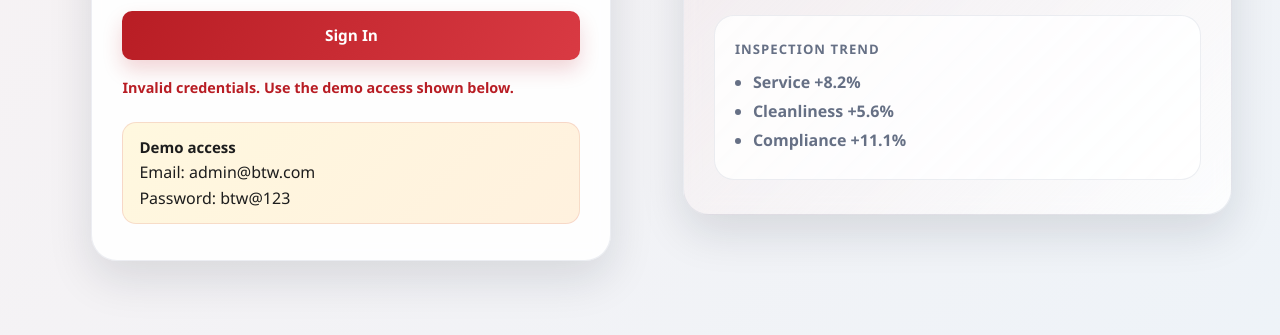
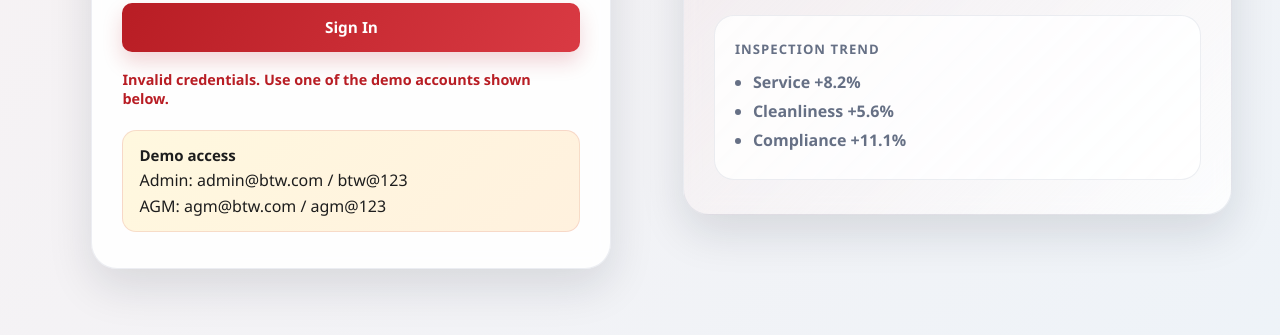
Before and after one commit to shauryapja123-boop/btw-audit-checklist, a website built with Vite: page index.html in a window 1280 px wide. Both pictures are taken after typing "name@example.com", "Sample123" into the empty fields and a click on the button "Sign In". Shown: the part 451-786 px from the top of the page. Built offline with nearby package versions, Linux system fonts and the light colour scheme.

Commit message:
Initial commit

```diff
--- /dev/null
+++ b/auth.mjs
@@ -0,0 +1,24 @@
+export const VALID_LOGINS = {
+  'admin@btw.com': ['btw@123'],
+  'agm@btw.com': ['agm@123', 'btw@123']
+};
+
+export function validateLogin(email, password) {
+  const normalizedEmail = String(email ?? '').trim().toLowerCase();
+  const normalizedPassword = String(password ?? '').trim();
+  const allowedPasswords = VALID_LOGINS[normalizedEmail] || [];
+
+  if (!allowedPasswords.length) {
+    return { valid: false, role: null, email: normalizedEmail };
+  }
+
+  if (!allowedPasswords.includes(normalizedPassword)) {
+    return { valid: false, role: null, email: normalizedEmail };
+  }
+
+  return {
+    valid: true,
+    role: normalizedEmail.startsWith('agm') ? 'agm' : 'admin',
+    email: normalizedEmail
+  };
+}
--- a/index.html
+++ b/index.html
@@ -38,8 +38,8 @@
 
         <div class="demo-box">
           <strong>Demo access</strong>
-          <span>Email: admin@btw.com</span>
-          <span>Password: btw@123</span>
+          <span>Admin: admin@btw.com / btw@123</span>
+          <span>AGM: agm@btw.com / agm@123</span>
         </div>
       </div>
 
--- a/script.js
+++ b/script.js
@@ -1,3 +1,5 @@
+import { validateLogin } from './auth.mjs';
+
 const page = document.body.dataset.page;
 
 const THEME_KEY = 'btwTheme';
@@ -265,13 +267,15 @@ if (page === 'login') {
         return;
       }
 
-      if (email.toLowerCase() === 'admin@btw.com' && password === 'btw@123') {
+      const result = validateLogin(email, password);
+      if (result.valid) {
         localStorage.setItem('btwAuth', 'true');
+        localStorage.setItem('btwAuthRole', result.role);
         window.location.href = 'checklist.html';
         return;
       }
 
-      loginError.textContent = 'Invalid credentials. Use the demo access shown below.';
+      loginError.textContent = 'Invalid credentials. Use one of the demo accounts shown below.';
     });
   }
 }
@@ -289,6 +293,7 @@ if (page === 'dashboard' || page === 'reports' || page === 'settings' || page?.s
   if (logoutBtn) {
     logoutBtn.addEventListener('click', () => {
       localStorage.removeItem('btwAuth');
+      localStorage.removeItem('btwAuthRole');
       window.location.href = 'index.html';
     });
   }
```
Also changed, not shown: auth.test.mjs (added, +27 -0 lines), dist/assets/index-BBQ-j0n9.js (deleted), dist/assets/index-DzpggZob.js (added), dist/index.html.
